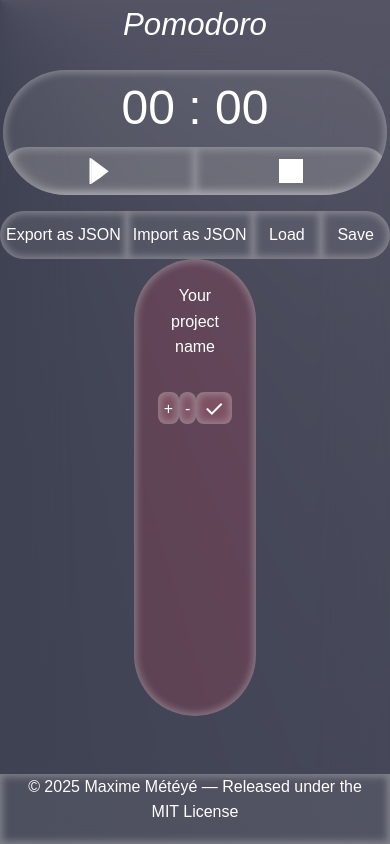
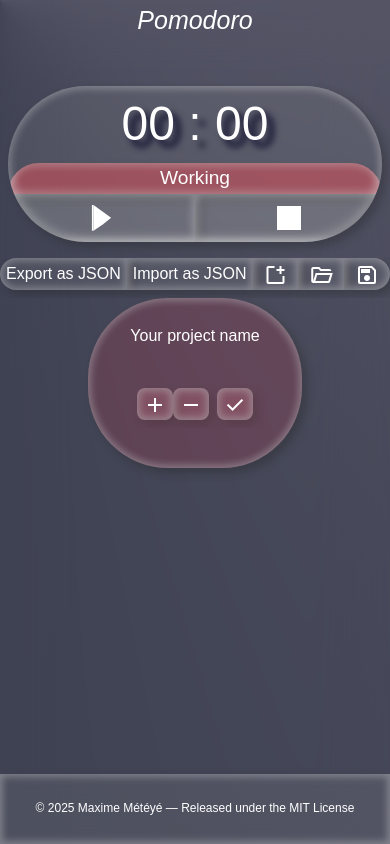
Before and after one commit to Maxime-Meteye/pomodoro, a Vue app: page / in a window 390 px wide. Built offline with nearby package versions, Linux system fonts and the light colour scheme; a web font is replaced by a local one.

Commit message:
Style finished

```diff
--- a/index.html
+++ b/index.html
@@ -1,5 +1,5 @@
 <!DOCTYPE html>
-<html lang="">
+<html lang="en">
   <head>
     <meta charset="UTF-8">
     <link rel="icon" href="/favicon.ico">
@@ -8,7 +8,7 @@
 	<link href="https://api.fontshare.com/v2/css?f[]=satoshi@400,501&display=swap" rel="stylesheet">
 
     <meta name="viewport" content="width=device-width, initial-scale=1.0">
-    <title>Vite App</title>
+    <title>Pomodoro by Maxime Météyé</title>
   </head>
   <body class="theme-dark">
     <div id="app" class="container"></div>
--- a/package.json
+++ b/package.json
@@ -1,7 +1,7 @@
 {
   "name": "pomodoro",
-  "version": "0.0.0",
-  "private": true,
+  "version": "1",
+  "private": false,
   "type": "module",
   "engines": {
     "node": "^20.19.0 || >=22.12.0"
--- a/src/App.vue
+++ b/src/App.vue
@@ -2,7 +2,7 @@
 	<header class="col-12 row-1">
 		<h1 class="italic">Pomodoro</h1>
 	</header>
-	<main class="col-12 row-10">
+	<main class="col-12 row-10 center">
 		<controlView class="col-12 row-3"></controlView>
 		<div class="taskview-wrapper col-12 row-9">
 			<taskView :goal_object="taskStore.goals" class="origin_taskview"/>
@@ -27,7 +27,20 @@
 </script>
 <style>
 	h1{
-		font-size: clamp(20px, 8vw, 120px);
+		font-size: clamp(25px,4vw,40px);
+	}
+	h5{
+		font-size: clamp(12px,2vw, 40px);
+	}
+	main{
+		justify-self: center;
+		width: 100%;
+	}
+	footer{
+		align-content: center;
+	}
+	header{
+		align-content: top;
 	}
 	body{
 
@@ -63,12 +76,25 @@
 		height: 100dvh;
 		max-height: 100vh;
 		max-height: 100dvh;
+		width: 100vw;
+		width: 100dvw;
+		max-width: 100vw;
+		max-width: 100dvw;
 	}
+
+	@media screen and (width >= 1200px)  {
+		main{
+			max-width: 80vw;
+			max-width: 80dvw;
+		}
+	}
+
 
 	.glass{
 		background-color: #aaa2;
 		backdrop-filter: blur(4px);
-		box-shadow: inset 0px 0 7px 3px #ddd5;
+		box-shadow: inset 0px 0 7px 3px #ddd5, 5px 5px 10px 0px #2225;
+		mix-blend-mode: screen;
 	}
 	.btn{
 		--border:0;
@@ -85,7 +111,7 @@
 		--border-radius: 2em;
 	}
 
-	.button-bar *:is(button){
+	.button-bar > *:is(button){
 		border-radius: 0 ;
 	}
 
--- a/src/components/controlView.vue
+++ b/src/components/controlView.vue
@@ -2,33 +2,37 @@
     <div>
 		<div class="f-container f-col">
 			<timeManagementView ></timeManagementView>
-			<div class="f-container f-row margin-top-m margin-inline-auto button-bar">
+			<div class="f-container f-row margin-inline-auto button-bar padding-bottom-s">
 				<button class="btn glass" @click="exportTree()" popovertarget="popoverWindow">Export as JSON</button>
 				<button class="btn glass" popovertarget="popoverWindow" @click="popover_state = 'show_json'">Import as JSON</button>
-				<button class="btn glass" popovertarget="popoverWindow" @click="refreshKeys(true)">Load</button>
-				<button class="btn glass" @click="saveInLocalStorage()">Save</button>
+				<button class="btn glass" @click="resetTree()"><span class="material-symbols-outlined">new_window</span></button>
+				<button class="btn glass" popovertarget="popoverWindow" @click="refreshKeys(true)"><span class="material-symbols-outlined">folder_open</span></button>
+				<button class="btn glass" @click="saveInLocalStorage()"><span class="material-symbols-outlined">save</span></button>
 			</div>
 		</div>
 		<popover-view v-if="popover_state == 'show_json'">
-			<form @submit.prevent="importTree(json_tree)">
-				<textarea v-model="json_tree"></textarea>
-				<button>Load</button>
+			<form @submit.prevent="importTree(json_tree)" >
+				<button class="btn glass round margin-bottom-m">Load</button>
+				<textarea v-model="json_tree" class="input" required></textarea>
 			</form>
 		</popover-view>
 		<popover-view v-if="popover_state == 'show_saved_projects'">
 
 			<div v-if="projects_keys.length == 0">
-				<p>No saved projects</p>
+				<p class="glass round">No saved projects</p>
 			</div>
-
-			<ul v-else v-for="key in projects_keys">
-				<li>
-					<button @click="loadTreeFromLocalStorage(key)" popovertarget='popoverWindow'>
-						<h5>{{ key.title }}</h5>
-						<p>{{ key.creation }}</p>
-					</button>
-				</li>
-			</ul>
+			<div v-else>
+				<p class="load_message">Select a project to load</p>
+				<ul v-for="key in projects_keys">
+					<li class="project_buttons button-bar margin-block-s">
+						<button @click="loadTreeFromLocalStorage(key)" popovertarget='popoverWindow' class="glass round theme-dark padding-a-m">
+							<h5>{{ key.title }}</h5>
+							<p>{{creation_date(key.creation) }}</p>
+						</button>
+						<button @click="deleteTreeFromLocalStorage(key.id)" class="glass round theme-danger padding-a-m margin-left-s suppr_button"><span class="material-symbols-outlined">delete</span></button>
+					</li>
+				</ul>
+			</div>
 		</popover-view>
     </div>
 </template>
@@ -37,7 +41,7 @@
 import timeManagementView from '@/components/timeManagementView.vue';
 import { useTaskStore } from '@/stores/taskStore';
 import { useStorageStore } from '@/stores/storageStore';
-import {ref} from 'vue';
+import {ref, computed} from 'vue';
 
 const json_tree = ref();
 const taskStore = useTaskStore();
@@ -45,16 +49,53 @@
 const popover_state = ref("");
 const projects_keys = ref([]);
 
+const leadZero = (num)=>{
+	return  num < 10 ? `0${num}` : `${num}`;
+}
 
+const creation_date = computed(()=>(date)=>{
+	const time = new Date(date)
+	return  `${leadZero(time.getDate())}/${leadZero(time.getMonth()+1)}/${time.getFullYear()} ${leadZero(time.getHours())}:${leadZero(time.getMinutes())}`
+})
 
 
 const exportTree = ()=>{
     json_tree.value = taskStore.exportTreeAsJson();
 }
 const importTree = (tree)=>{
-    taskStore.loadJsonTree(tree);
+	try{
+		taskStore.loadJsonTree(tree);
+	}catch(err){
+		window.alert(`Couldn't load project. Are you sure you copy pasted all the text ?`)
+	}
 }
 
+const resetTree = ()=>{
+
+	if(window.confirm("Are you sure ? Making a new tree doesn't save the one that is loaded now")){
+		taskStore.resetTree();
+	}
+}
+
+
+const deleteTreeFromLocalStorage = (key)=>{
+	try{
+		storageStore.deleteFromLocalStorage(key)
+		let key_match = null; //the index where the key matches the id of the key deleted from local storage
+
+		for(const index in projects_keys.value){
+			if(projects_keys.value[index].id == key){
+				key_match = index;
+				break
+			}
+		}
+		if(key_match != null){
+			projects_keys.value.splice(key_match, 1)
+		}
+	}catch(err){
+		//window.alert("Cannont delete the project")
+	}
+}
 
 
 const loadTreeFromLocalStorage = (key)=>{
@@ -65,7 +106,6 @@
 		taskStore.title = key.title
 	}catch(err){
 		window.alert("Cannot find local storage")
-		console.log(err);
 	}
 }
 
@@ -113,10 +153,8 @@
 	try{
 		cleanKeys();
 		projects_keys.value = storageStore.getFromLocalStorage("pom_key");
-		console.log(projects_keys.value);
 		if(open_popover){
 			popover_state.value = "show_saved_projects";
-			console.log(projects_keys.value);
 		}else{
 			popover_state.value = ""
 		}
@@ -149,10 +187,40 @@
 
 </script>
 
-<style>
+<style scoped>
 textarea{
-	min-height: 70vh;
-	min-width: 60em;
-	overflow-y: auto;
+	min-height: 80vh;
+	min-width: 80vw;
 }
+
+.theme-danger{
+	background-color: rgb(209, 30, 46, 0.8);
+}
+
+.btn{
+	height: auto;
+}
+
+.project_buttons{
+	min-width: 10vw;
+	min-height: 10vw;
+}
+
+
+
+@media screen and (width >= 1200px){
+.suppr_button{
+	display: none;
+}
+
+.project_buttons:hover .suppr_button{
+	display: inline-block;
+}
+}
+
+.load_message{
+	color: var(--text-color);
+	margin-bottom: 0.5em;
+}
+
 </style>
--- a/src/components/taskView.vue
+++ b/src/components/taskView.vue
@@ -1,15 +1,17 @@
 <template>
     <ul class="glass round task" :class="{complete: goal_object.complete, incomplete: !goal_object.complete}">
-        <li v-if="editing_task != goal_object.id"  >
-            <button @click="taskStore.select_toggle(goal_object.id)" v-on:dblclick="editTask(goal_object.id)" class="task_name">{{ goal_object.title }}</button>
-			<button @click="editTask(goal_object.id)" class="btn glass more_btn">...</button>
-            <div v-if="taskStore.selected_goal == goal_object.id">
-                <button class="btn glass" @click="add_child(goal_object.id)">+</button>
-                <button class="btn glass" @click="delete_child(goal_object.id)">-</button>
+        <li v-if="editing_task != goal_object.id" class="task_container">
+			<div>
+				<button @click="taskStore.selectToggle(goal_object.id)" v-on:dblclick="editTask(goal_object.id)" class="task_name">{{ goal_object.title }}</button>
+				<button @click="editTask(goal_object.id)" class="btn glass more_btn"><span class="material-symbols-outlined">edit</span></button>
+			</div>
+            <div v-if="taskStore.selected_goal == goal_object.id" class="padding-block-s padding-inline-s">
+                <button class="btn glass" @click="add_child(goal_object.id)"><span class="material-symbols-outlined">add</span></button>
+                <button class="btn glass" @click="delete_child(goal_object.id)"><span class="material-symbols-outlined">remove</span></button>
 				<!--
                 <button @click="startTask(goal_object.title)"><span class="material-symbols-outlined">alarm</span></button>
 				-->
-                <button class="btn glass" v-if="goal_object?.sub_goals?.length == 0 " @click="toggleTaskCompletion(goal_object.id)">
+                <button class="btn glass complete_button" v-if="goal_object?.sub_goals?.length == 0 " @click="toggleTaskCompletion(goal_object.id)">
                     <span class="material-symbols-outlined" v-if="!goal_object.complete">check</span>
                     <span class="material-symbols-outlined" v-else>close</span>
                 </button>
@@ -22,7 +24,7 @@
             </form>
         </li>
 		<li>
-			<ul  class="sub_goals">
+			<ul  class="sub_goals padding-a-s">
             	<TaskView v-for="task in goal_object.sub_goals" :goal_object="task"/>
         	</ul>
 		</li>
@@ -39,7 +41,7 @@
     const prop_goal_object = props.goal_object
 
     const add_child = (parent)=>{
-        taskStore.add_sub_goal(parent,prompt(`what's your task ?`))
+        taskStore.addSubGoal(parent,prompt(`what's your task ?`))
     }
     const delete_child = (target_id)=>{
         taskStore.deleteFromTree(target_id)
@@ -50,23 +52,11 @@
 
     const editTask = (id)=>{
         editing_task.value = id
-        console.log("edit")
     }
 
     const toggleTaskCompletion = (id)=>{
         taskStore.toggleTaskCompletion(id);
     }
-    /*
-    watch(prop_goal_object,()=>{
-        if(prop_goal_object.sub_goals.some(el=>!el.complete) && prop_goal_object.sub_goals.length > 0){
-            console.log("watcher complete false",prop_goal_object.title);
-            prop_goal_object.complete = false;
-        }else{
-            console.log("watcher complete true",prop_goal_object.title);
-            prop_goal_object.complete = true;
-        }
-    },{ deep: 1 })
-    */
 </script>
 
 <style scoped>
@@ -79,7 +69,7 @@
 	textarea{
 		min-width: auto;
 		min-height: auto;
-		width: 15em;
+		width: clamp(20px, 16vw, 150px);
 		height: 2em;
 	}
 
@@ -89,11 +79,28 @@
 		padding: 1.5em;
 		flex: 1;
 		margin-inline: auto;
+		height: fit-content;
+		max-height: 100%;
+		opacity: 1;
+		transition:
+			opacity 0.3s ease-in,
+			background-color 0.3s ease-in,
+			transform 0.2s ease-in;
+		transform: scale(100%);
+		@starting-style{
+			opacity: 0;
+			transition:
+				opacity 0.3s ease-in,
+				transform 0.4s ease-in;
+
+			transform: scale(50%);
+		}
 	}
 
 	.task_name{
 		background-color: #0000;
 		color: var(--text-color);
+		width: 100%;
 	}
 
 	.sub_goals{
@@ -101,15 +108,16 @@
 		display: flex;
 		flex-direction: row;
 		flex-wrap: wrap;
+
 	}
 	.sub_goals > * {
 		flex: 1;
 	}
 
     .complete{
-        background-color: rgb(82, 104,59, 0.2);
-		--background-on-hover: rgb(82, 104,59, 0.3);
-		--background-on-active: rgb(82, 120,59, 0.5);
+        background-color: rgb(82, 104,59, 0.5);
+		--background-on-hover: rgb(82, 104,59, 0.6);
+		--background-on-active: rgb(82, 120,59, 0.7);
     }
 	:is(.complete,.incomplete):hover{
 		background: var(--background-on-hover);
@@ -127,10 +135,24 @@
 
 	.more_btn{
 		opacity: 0;
+		margin-inline-start: 50%;
 	}
 
-	:is(.incomplete,.complete):hover:not(:has(:is(.complete,.incomplete):hover)) > li > .more_btn{
+	:is(.incomplete,.complete):hover:not(:has(:is(.complete,.incomplete):hover)) > li > div > .more_btn{
 		opacity: 1;
 	}
 
+	.origin_taskview > li >.task_name{
+		font-style: italic;
+	}
+
+	.task_container{
+		display: flex;
+		flex-direction: column;
+	}
+
+	.complete_button{
+		margin-left: 0.5em;
+	}
+
 </style>
--- a/src/components/timeManagementView.vue
+++ b/src/components/timeManagementView.vue
@@ -3,14 +3,10 @@
 		<div class="timer_background glass round">
 			<div class="timer">
 				<p class="timer_left">{{ time_left }}</p>
-				<div class="timer_control_panel button-bar">
+				<p class="glass working_state" :class="{working: !alarmStore.on_break, break: alarmStore.on_break}">{{ isOnBreak }}</p>
+				<div class="timer_control_panel">
 					<button class="btn glass play_button" v-bind:playing="is_playing" @click="playButton()"></button>
 					<button class="btn glass stop_button" @click="stopTimer()"></button>
-					<!--
-					{{ alarmStore.can_make_new_alarm }}
-					{{ alarmStore.work_cycles_complete }}
-					{{ alarmStore.alarm_timeout_id }}
-					-->
 				</div>
 			</div>
 		</div>
@@ -18,7 +14,7 @@
 </template>
 <script setup>
 import { useAlarmStore } from '@/stores/alarmStore.js';
-import {computed, ref} from 'vue';
+import {computed, ref, onUnmounted} from 'vue';
 
 const is_playing = ref(false);
 
@@ -29,6 +25,13 @@
 const time_left = computed(()=>{
 	const time = new Date(alarmStore.time_before_alarm)
 	return  `${leadZero(time.getMinutes())} : ${leadZero(time.getSeconds())}`
+})
+
+const isOnBreak = computed(()=>{
+	if(alarmStore.on_break == true){
+		return "On break";
+	}
+	return "Working";
 })
 
 const alarmStore = useAlarmStore();
@@ -56,46 +59,26 @@
 
 document.addEventListener("work_cycle_complete",()=>{
 	is_playing.value = false;
-	console.log("work done")
 })
 document.addEventListener("break_cycle_complete",()=>{
 	is_playing.value = false;
-	console.log("break done")
 })
 
-/*
-function startTask(){
-  const regex = /(\d{1,3})/
-  const time_prompt = prompt("How many minutes before a break ? Default is 25min")
-  const match = time_prompt.match(regex)
-  const ringtone = new Audio('/src/assets/audio/alarm.mp3')
 
-  if(match){
-    const task_time = parseInt(match[1]);
-    if(task_time > 0 && task_time < 60){
-      setTimeout(()=>{
-        ringtone.play()
-      },task_time*60000)
-    }
-  }else{
-    setTimeout(()=>{
-      ringtone.play()
-    },25*60000)
-  }
-}
-*/
+onUnmounted(()=>{
+	document.removeEventListener("work_cycle_complete", CustomEvent)
+	document.removeEventListener("break_cycle_complete", CustomEvent)
+})
 </script>
 
 <style scoped>
 
 	.timer_wrapper{
-		/*
-		height: 50vh;
-		height: 50dvh;
-		*/
 		align-content: center;
 		width: min(100%, 2000px);
-		padding-inline: 0.2em;
+		padding-inline: 0.5em;
+		padding-block: 1em;
+		align-self: center;
 
 	}
 
@@ -117,6 +100,7 @@
 
 	.timer_left{
 		font-size:3em;
+		text-shadow: 7px 7px 7px #002;
 	}
 
 	.timer_control_panel{
@@ -124,6 +108,7 @@
 	}
 	.timer_control_panel > button{
 		width: 50%;
+		border-radius: 0;
 		/*width: min(15em,20vw);*/
 	}
 
@@ -173,4 +158,15 @@
 		transform: scale(120%);
 	}
 
+	.working_state{
+		font-size: 1.2em;
+		border-radius: 2em 2em 0 0;
+
+	}
+	.working{
+		background-color: rgb(209, 30, 46, 0.5);
+	}
+	.break{
+		background-color:rgb(82, 120, 59, 0.8);
+	}
 </style>
--- a/src/stores/alarmStore.js
+++ b/src/stores/alarmStore.js
@@ -22,7 +22,6 @@
 
 	function  createAlarm (duration,callback = ()=>{}){
 		if(can_make_new_alarm.value){
-			console.log("debug")
 			deleteAlarm();
 			alarm_timeout_id.value = setTimeout(()=>{
 				ringtones[work_ringtone.value].play(); //can be changed later to customise ringtone for each situation.
@@ -55,7 +54,6 @@
 	}
 
 	function pauseTimer(){
-		console.log("pause")
 		deleteAlarm();
 
 	}
@@ -146,6 +144,7 @@
 		time_before_alarm,
 		work_cycles_complete,
 		can_make_new_alarm,
-		alarm_timeout_id
+		alarm_timeout_id,
+		on_break
 	};
 })
--- a/src/stores/taskStore.js
+++ b/src/stores/taskStore.js
@@ -12,26 +12,20 @@
           sub_goals:[],
           id:ID.value
       })
-	/*
-{
-  title:"Add canvas with moving square",
-  complete: false,
-  sub_goals:[
-    {
-      title:'add canvas',
-      complete:false,
-      sub_goals:[
-        {
-          title:"resize canvas and change background",
-          complete:false
-        }
-      ]
-    }
-  ]
+function resetTree(){
+	ID.value = 0;
+	creation_date.value = Date.now();
+	key.value = `pom-${Math.random()}-${creation_date.value}`;
+	selected_goal.value = "";
+	goals.value = {
+		title: 'Your project name',
+        complete: false,
+        sub_goals:[],
+        id:ID.value
+	}
 }
-*/
 
-function select_toggle (id){
+function selectToggle (id){
   if(selected_goal.value == id){
     selected_goal.value = -1
   }else{
@@ -39,22 +33,19 @@
   }
 }
 
-function add_sub_goal( parent = -1, child_name){
+function addSubGoal( parent = -1, child_name){
 
   if(parent == -1 && goals.value.title == undefined || goals.value.title == ""){//create the first goal, if no goal is provided
-    console.log('>>>>>first element')
       goals.value = {
           title: child_name,
           complete: false,
           sub_goals:[],
           id:ID.value
       }
-      //console.log(JSON.stringify(goals.value))
       ID.value++;
   }else{
       add_in_tree(child_name, parent ,goals.value)
       refreshTasksState(goals.value);
-      console.log('tracer',child_name)
   }
 }
 
@@ -104,7 +95,7 @@
           sub_goals:[],
           id: ID.value
       })
-      select_toggle(ID.value)
+      selectToggle(ID.value)
   })
   refreshTasksState(goals.value);
 }
@@ -173,7 +164,6 @@
 }
 
 watch(goals,()=>{
-  //console.log('watcher goals',goals.value)
 },{deep:false})
 
 return{
@@ -181,13 +171,14 @@
 	selected_goal,
 	creation_date,
 	key,
-	select_toggle,
-	add_sub_goal,
+	selectToggle,
+	addSubGoal,
 	startTask,
 	deleteFromTree,
 	toggleTaskCompletion,
 	exportTreeAsJson,
 	loadTree,
-	loadJsonTree
+	loadJsonTree,
+	resetTree
 }
 })
```
Also changed, not shown: src/components/popoverView.vue (+20 -3 lines), src/stores/storageStore.js (+14 -4 lines).
